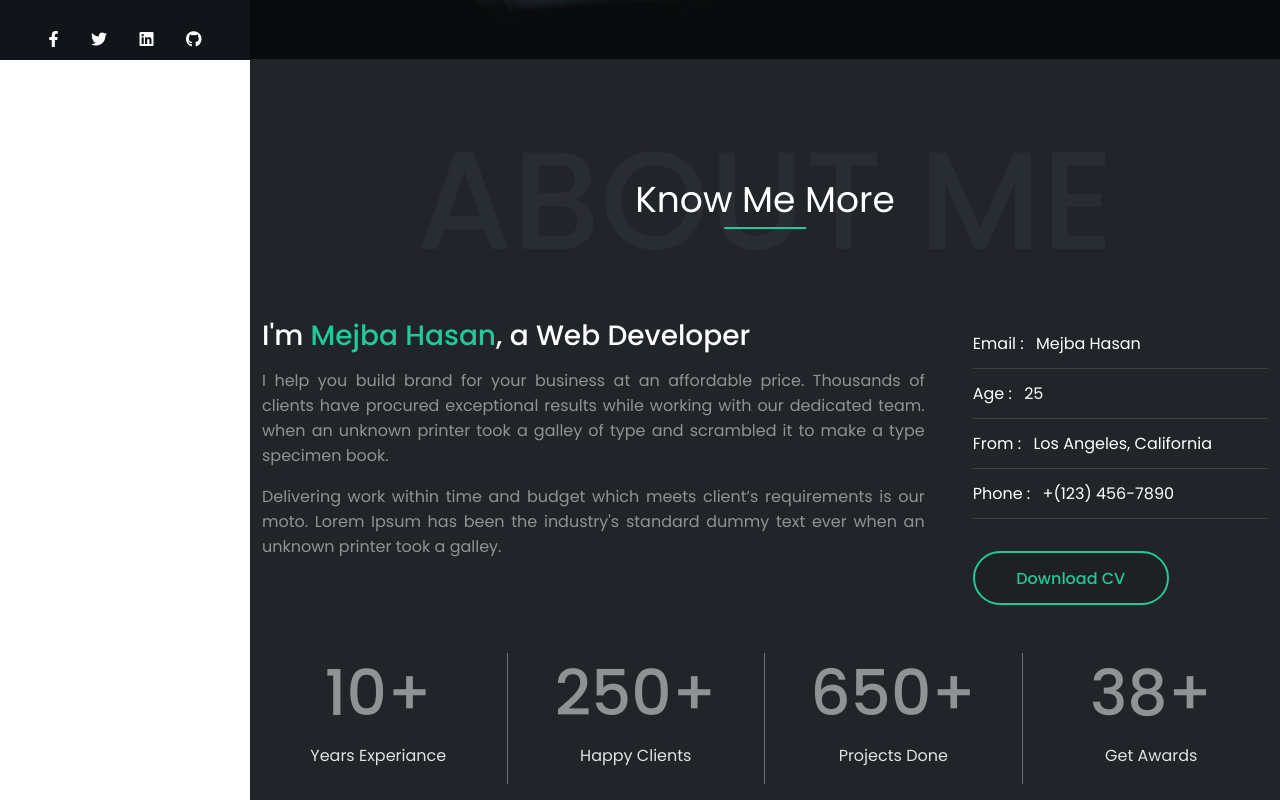
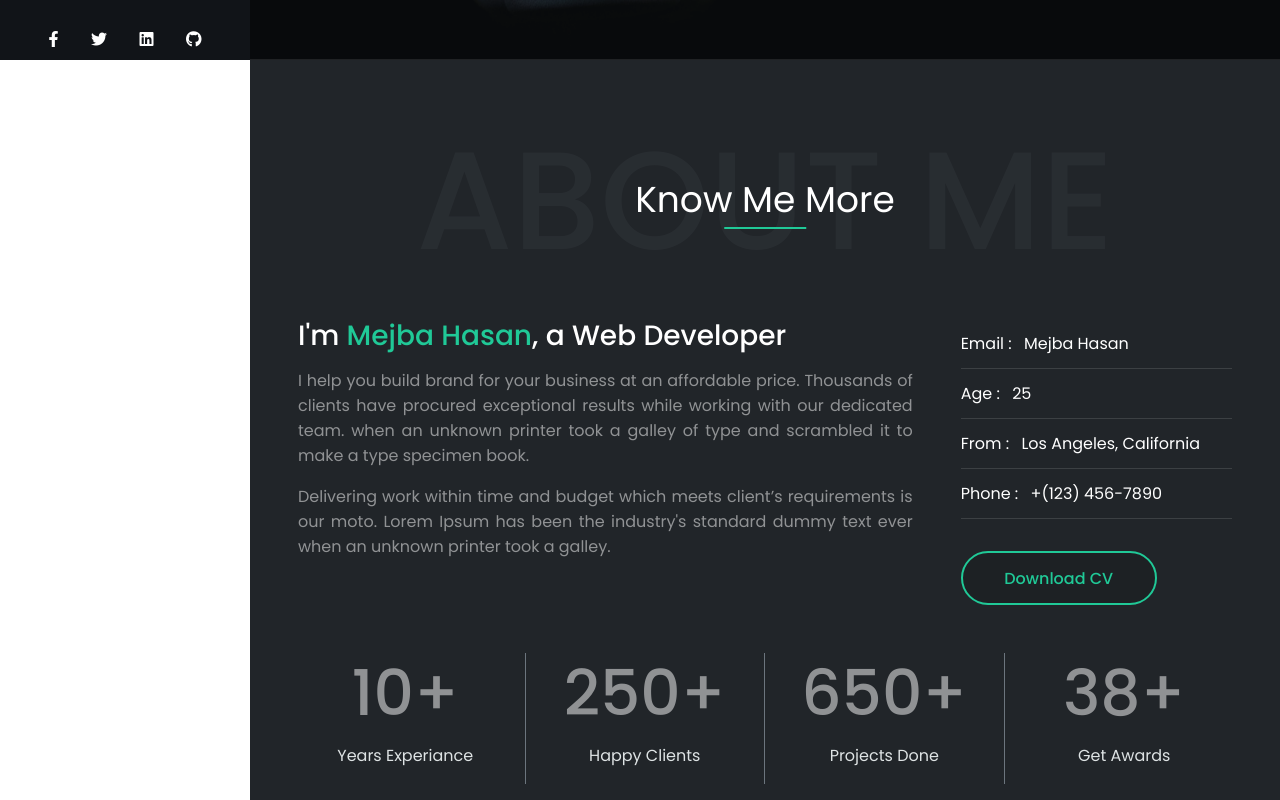
Before and after one commit to codermejba/Mejba-Hasan-Portfolio, a React (Vite) app in the folder client/: page / in a window 1280 px wide. Shown: the part 740-1540 px from the top of the page. Built offline with nearby package versions, Linux system fonts and the light colour scheme.

Commit message:
padding added on every container

```diff
--- a/client/src/components/body/AboutMe.jsx
+++ b/client/src/components/body/AboutMe.jsx
@@ -23,7 +23,7 @@ const AboutMe = () => {
   ];
   return (
     <Main id="about" className="secPadding bg-primary">
-      <div className="container">
+      <div className="container px-lg-5">
         <div className="title mb-5">
           <h1 className="aboutTitle fw-600 text-uppercase text-center prevent-select">
             About Me
--- a/client/src/components/body/Resume.jsx
+++ b/client/src/components/body/Resume.jsx
@@ -4,7 +4,7 @@ import styled from "styled-components";
 const Resume = () => {
   return (
     <Main className="secPadding bg-primary">
-      <div className="container">
+      <div className="container px-lg-5">
         <div className="title mb-5">
           <h1 className="aboutTitle fw-600 text-uppercase text-center prevent-select">
             Summary
```
